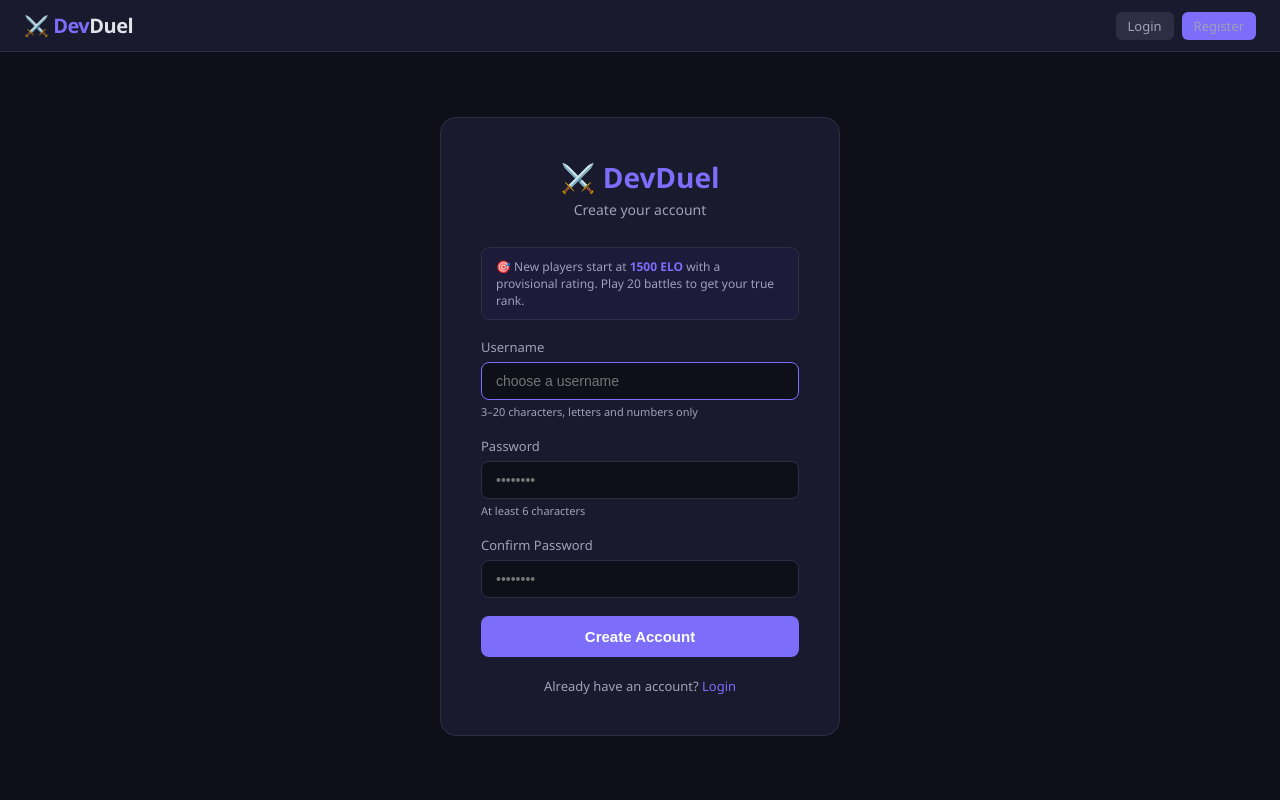
After one commit to vinayak-ck/DevDuel, a Django app: page /auth/register/ in a window 1280 px wide. The commit adds this page. Run offline with Django 5.2, Linux system fonts and the light colour scheme.

Commit message:
feat: Sprint 5 complete — auth, matchmaking, more problems
- Custom login and register pages (/auth/login/, /auth/register/)
- Proper logout (/auth/logout/)
- LOGIN_URL updated to /auth/login/
- find_opponent view: smart matchmaking by ELO rating (±300 margin)
- Auto-cleanup of stale waiting rooms (>10 min)
- Nav bar shows username + live ELO rating
- Added 3 new problems: Reverse String, FizzBuzz, Palindrome Check
- /battle/find/ endpoint for matchmaking

```diff
--- a/battle/urls.py
+++ b/battle/urls.py
@@ -3,12 +3,13 @@ from django.urls import path
 from . import views
 
 urlpatterns = [
-    path('',                          views.lobby,          name='lobby'),
-    path('create/',                   views.create_battle,  name='create_battle'),
-    path('join/<str:room_id>/',       views.join_battle,    name='join_battle'),
-    path('room/<str:room_id>/',       views.battle_room,    name='battle_room'),
-    path('leaderboard/',              views.leaderboard,    name='leaderboard'),
-    path('profile/',                  views.profile,        name='my_profile'),
-    path('profile/<str:username>/',   views.profile,        name='user_profile'),
+    path('',                          views.lobby,           name='lobby'),
+    path('create/',                   views.create_battle,   name='create_battle'),
+    path('find/',                     views.find_opponent,   name='find_opponent'),
+    path('join/<str:room_id>/',       views.join_battle,     name='join_battle'),
+    path('room/<str:room_id>/',       views.battle_room,     name='battle_room'),
+    path('leaderboard/',              views.leaderboard,     name='leaderboard'),
+    path('profile/',                  views.profile,         name='my_profile'),
+    path('profile/<str:username>/',   views.profile,         name='user_profile'),
     path('api/status/<str:room_id>/', views.battle_status_api, name='battle_status_api'),
 ]
--- a/devduel/settings.py
+++ b/devduel/settings.py
@@ -94,7 +94,7 @@ TIME_ZONE = 'Asia/Kolkata'
 USE_I18N = True
 USE_TZ = True
 
-LOGIN_URL = '/admin/login/'
+LOGIN_URL = '/auth/login/'
 
 STATIC_URL = '/static/'
 STATICFILES_DIRS = [BASE_DIR / 'frontend' / 'static']
--- a/devduel/urls.py
+++ b/devduel/urls.py
@@ -14,13 +14,6 @@ Including another URLconf
     1. Import the include() function: from django.urls import include, path
     2. Add a URL to urlpatterns:  path('blog/', include('blog.urls'))
 """
-from django.contrib import admin
-from django.urls import path
-
-urlpatterns = [
-    path('admin/', admin.site.urls),
-]
-
 # devduel/urls.py
 from django.contrib import admin
 from django.urls import path, include
@@ -29,7 +22,8 @@ from django.conf import settings
 from django.conf.urls.static import static
 
 urlpatterns = [
-    path('admin/', admin.site.urls),
-    path('battle/', include('battle.urls')),
-    path('', lambda request, *args, **kwargs: redirect('/battle/'), name='home'),
+    path('admin/',   admin.site.urls),
+    path('auth/',    include('users.urls')),
+    path('battle/',  include('battle.urls')),
+    path('',         lambda request, *a, **kw: redirect('/battle/'), name='home'),
 ] + static(settings.MEDIA_URL, document_root=settings.MEDIA_ROOT)
--- a/templates/base.html
+++ b/templates/base.html
@@ -107,16 +107,27 @@
 <body>
 
 <nav>
-  <a href="/" class="nav-brand">⚔️ Dev<span>Duel</span></a>
+  <a href="/battle/" class="nav-brand">⚔️ Dev<span>Duel</span></a>
   <div class="nav-links">
     {% if user.is_authenticated %}
       <a href="/battle/">Lobby</a>
       <a href="/battle/leaderboard/">Leaderboard</a>
-      <a href="/battle/profile/">{{ user.username }}</a>
-      <a href="/admin/">Admin</a>
-      <a href="/admin/logout/" class="btn btn-secondary" style="padding:5px 12px">Logout</a>
+      <a href="/battle/profile/" class="nav-profile">
+        {{ user.username }}
+        {% if user.profile.is_provisional %}
+          <span style="color:#fbbf24;font-size:10px">?</span>
+        {% endif %}
+        <span style="color:#7c6dfa;font-family:monospace;font-size:12px;margin-left:4px">
+          {{ user.profile.elo_rating }}
+        </span>
+      </a>
+      <a href="/auth/logout/" class="btn btn-secondary"
+         style="padding:5px 12px;font-size:13px">Logout</a>
     {% else %}
-      <a href="/admin/login/" class="btn btn-primary">Login</a>
+      <a href="/auth/login/"    class="btn btn-secondary"
+         style="padding:5px 12px;font-size:13px">Login</a>
+      <a href="/auth/register/" class="btn btn-primary"
+         style="padding:5px 12px;font-size:13px">Register</a>
     {% endif %}
   </div>
 </nav>
--- /dev/null
+++ b/templates/users/register.html
@@ -0,0 +1,98 @@
+{% extends "base.html" %}
+{% block title %}Register — DevDuel{% endblock %}
+
+{% block extra_style %}
+.auth-wrap{
+  min-height:calc(100vh - 52px);
+  display:flex;align-items:center;justify-content:center;padding:24px
+}
+.auth-card{
+  background:#1a1a2e;border:1px solid #2d2d44;border-radius:16px;
+  padding:40px;width:100%;max-width:400px
+}
+.auth-logo{text-align:center;margin-bottom:28px}
+.auth-logo h1{font-size:28px;font-weight:700;color:#7c6dfa}
+.auth-logo p{color:#a0a0b8;font-size:14px;margin-top:4px}
+.form-group{margin-bottom:18px}
+.form-group label{
+  display:block;font-size:13px;font-weight:500;
+  color:#a0a0b8;margin-bottom:6px
+}
+.form-group input{
+  width:100%;background:#0f0f1a;border:1px solid #2d2d44;
+  border-radius:8px;padding:10px 14px;color:#e2e2e8;
+  font-size:14px;outline:none;transition:border-color .15s
+}
+.form-group input:focus{border-color:#7c6dfa}
+.hint{font-size:11px;color:#a0a0b8;margin-top:4px}
+.btn-full{
+  width:100%;padding:12px;font-size:15px;font-weight:600;
+  background:#7c6dfa;color:#fff;border:none;border-radius:8px;
+  cursor:pointer;transition:background .15s
+}
+.btn-full:hover{background:#6c5de8}
+.auth-footer{
+  text-align:center;margin-top:20px;font-size:13px;color:#a0a0b8
+}
+.auth-footer a{color:#7c6dfa;text-decoration:none}
+.error-msg{
+  background:#7f1d1d;border:1px solid #991b1b;color:#fca5a5;
+  padding:10px 14px;border-radius:8px;font-size:13px;margin-bottom:16px
+}
+.rating-info{
+  background:#1e1a3a;border:1px solid #2d2d44;border-radius:8px;
+  padding:10px 14px;margin-bottom:18px;font-size:12px;color:#a0a0b8
+}
+{% endblock %}
+
+{% block content %}
+<div class="auth-wrap">
+  <div class="auth-card">
+    <div class="auth-logo">
+      <h1>⚔️ DevDuel</h1>
+      <p>Create your account</p>
+    </div>
+
+    {% for message in messages %}
+      <div class="error-msg">{{ message }}</div>
+    {% endfor %}
+
+    <div class="rating-info">
+      🎯 New players start at <strong style="color:#7c6dfa">1500 ELO</strong>
+      with a provisional rating. Play 20 battles to get your true rank.
+    </div>
+
+    <form method="POST">
+      {% csrf_token %}
+
+      <div class="form-group">
+        <label>Username</label>
+        <input type="text" name="username" placeholder="choose a username"
+               autocomplete="username" autofocus required
+               minlength="3" maxlength="20">
+        <div class="hint">3–20 characters, letters and numbers only</div>
+      </div>
+
+      <div class="form-group">
+        <label>Password</label>
+        <input type="password" name="password1" placeholder="••••••••"
+               autocomplete="new-password" required minlength="6">
+        <div class="hint">At least 6 characters</div>
+      </div>
+
+      <div class="form-group">
+        <label>Confirm Password</label>
+        <input type="password" name="password2" placeholder="••••••••"
+               autocomplete="new-password" required>
+      </div>
+
+      <button type="submit" class="btn-full">Create Account</button>
+    </form>
+
+    <div class="auth-footer">
+      Already have an account?
+      <a href="/auth/login/">Login</a>
+    </div>
+  </div>
+</div>
+{% endblock %}
--- /dev/null
+++ b/users/urls.py
@@ -0,0 +1,9 @@
+# users/urls.py
+from django.urls import path
+from . import views
+
+urlpatterns = [
+    path('login/',    views.login_view,    name='login'),
+    path('register/', views.register_view, name='register'),
+    path('logout/',   views.logout_view,   name='logout'),
+]
--- a/users/views.py
+++ b/users/views.py
@@ -1,3 +1,66 @@
-from django.shortcuts import render
+# users/views.py
+from django.shortcuts import render, redirect
+from django.contrib.auth import authenticate, login, logout
+from django.contrib.auth.models import User
+from django.contrib.auth.decorators import login_required
+from django.contrib import messages
+from users.models import UserProfile
 
-# Create your views here.
+
+def login_view(request):
+    if request.user.is_authenticated:
+        return redirect('lobby')
+
+    if request.method == 'POST':
+        username = request.POST.get('username', '').strip()
+        password = request.POST.get('password', '')
+        user     = authenticate(request, username=username, password=password)
+
+        if user:
+            login(request, user)
+            next_url = request.POST.get('next') or request.GET.get('next') or '/battle/'
+            return redirect(next_url)
+        else:
+            messages.error(request, 'Invalid username or password.')
+
+    return render(request, 'users/login.html', {
+        'next': request.GET.get('next', '/battle/')
+    })
+
+
+def register_view(request):
+    if request.user.is_authenticated:
+        return redirect('lobby')
+
+    if request.method == 'POST':
+        username  = request.POST.get('username', '').strip()
+        password1 = request.POST.get('password1', '')
+        password2 = request.POST.get('password2', '')
+
+        # validation
+        if not username or not password1:
+            messages.error(request, 'Username and password are required.')
+        elif len(username) < 3:
+            messages.error(request, 'Username must be at least 3 characters.')
+        elif len(password1) < 6:
+            messages.error(request, 'Password must be at least 6 characters.')
+        elif password1 != password2:
+            messages.error(request, 'Passwords do not match.')
+        elif User.objects.filter(username=username).exists():
+            messages.error(request, f'Username "{username}" is already taken.')
+        else:
+            # create user — signal auto-creates UserProfile
+            user = User.objects.create_user(
+                username=username,
+                password=password1,
+            )
+            login(request, user)
+            messages.success(request, f'Welcome to DevDuel, {username}!')
+            return redirect('lobby')
+
+    return render(request, 'users/register.html')
+
+
+def logout_view(request):
+    logout(request)
+    return redirect('login')
```
Also changed, not shown: battle/views.py (+63 -0 lines), templates/battle/lobby.html (+5 -2 lines), templates/users/login.html (added, +79 -0 lines).
